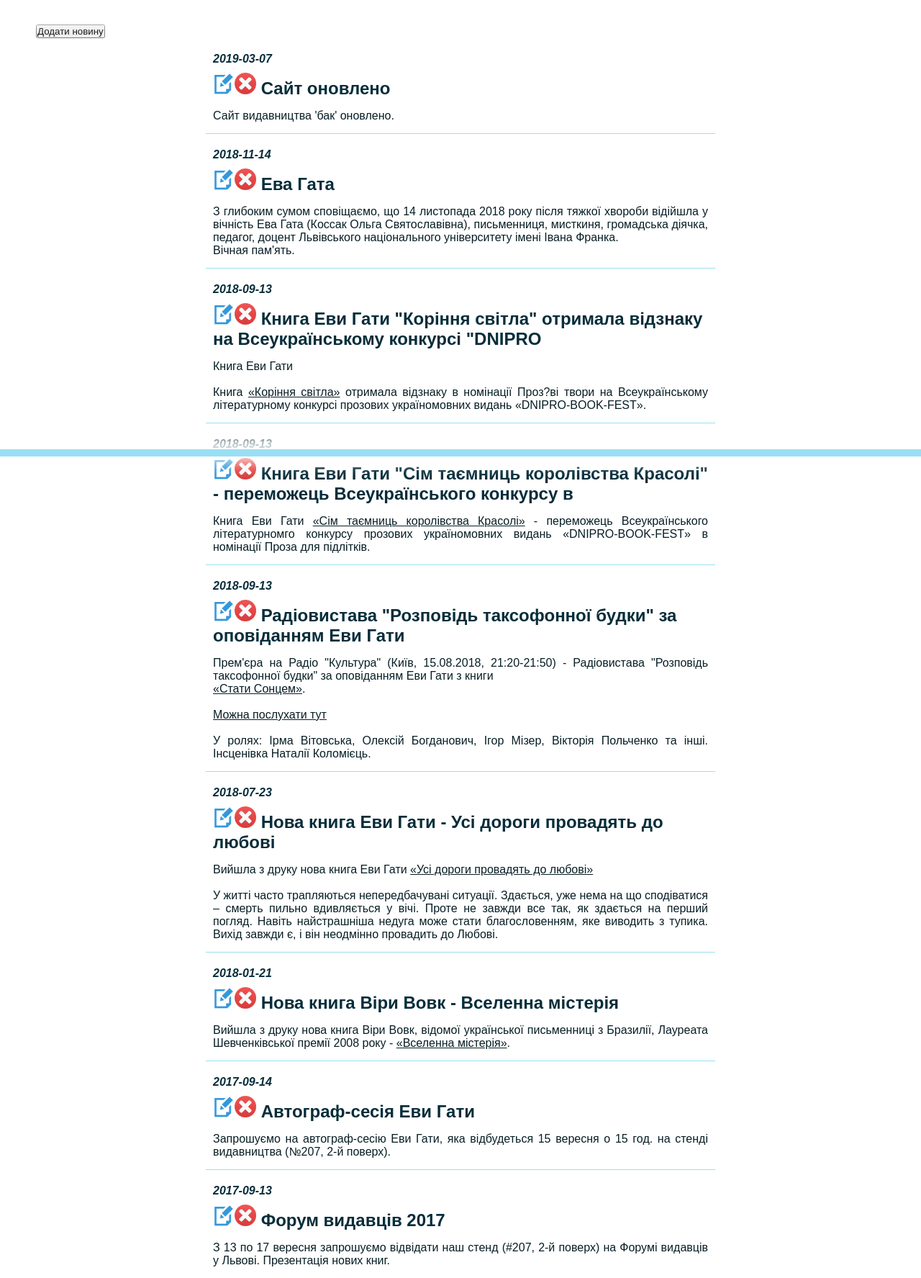
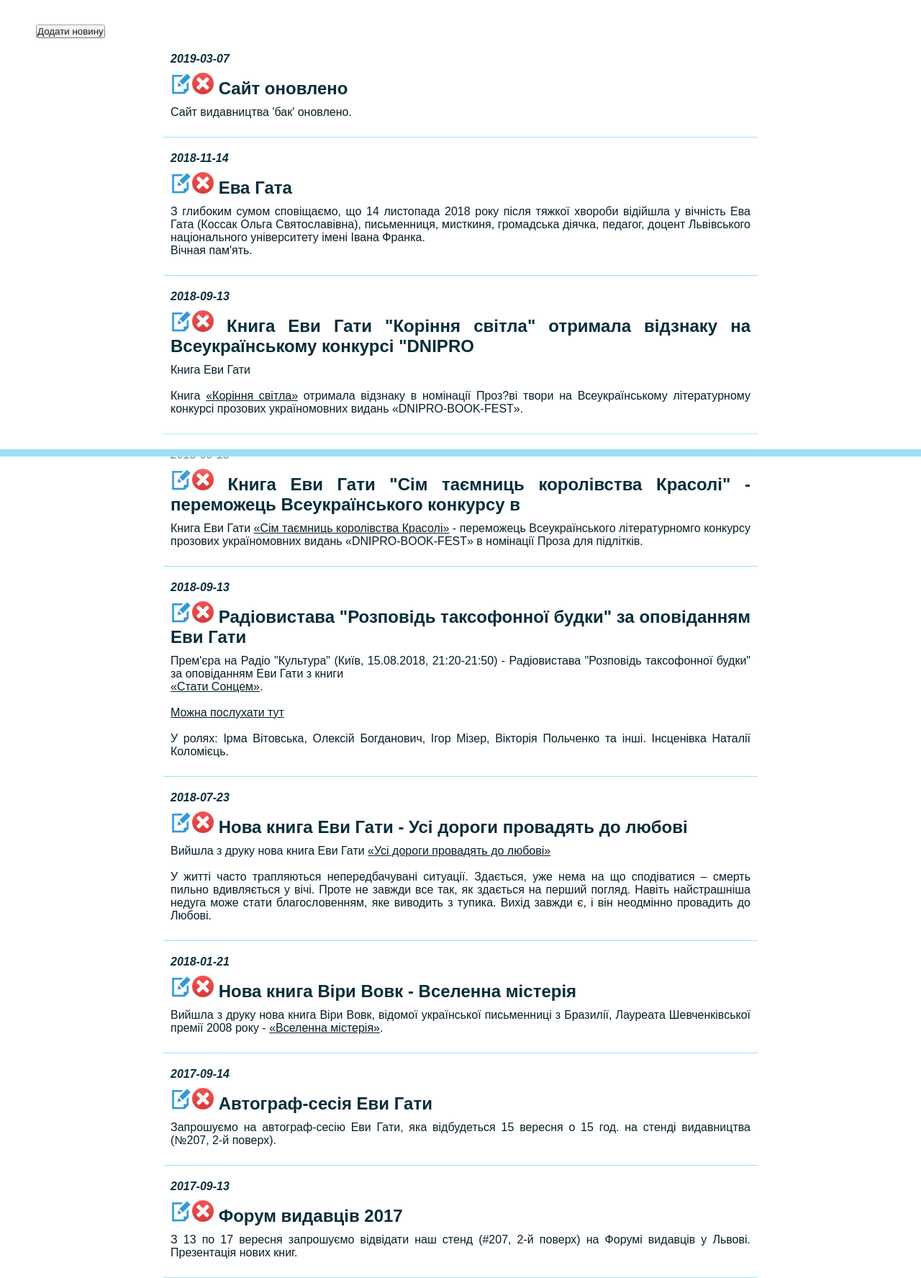
Before and after one commit to Vital-jan/bak, a PHP site: page /news/index.php in a window 1280 px wide. Shown: the part 166-1941 px from the top of the page at 72% size. Run offline with PHP 8.4, Linux system fonts and the light colour scheme; a user stored in the database is signed in; data comes from the database, SQL or seed files in the repository; data that the repository does not hold is empty; style sheets or scripts are compiled from the project's sources.

Commit message:
2019-06-02

```diff
--- a/assets/js/explorer.js
+++ b/assets/js/explorer.js
@@ -559,6 +559,7 @@
                 let opc = start;
                 let opcPlus = (finish - start) / fps; // дельта opacity
                 el.style.opacity = opc;
+                el.style.visibility = 'visible';
                 let interval = setInterval(function() {
 
                   if (start < finish) {
@@ -570,9 +571,11 @@
                   }
 
                   if (finish < start) {
-                        if (opc > finish) {opc += opcPlus}
+                    if (opc > finish) {opc += opcPlus
+                    }
                     else {
                       opc = finish;
+                      if (finish == 0) el.style.visibility = 'hidden'; // прячем элемент, если его opacity в конце == 0
                       clearInterval(interval);
                         }
                     }
@@ -580,3 +583,39 @@
                 el.style.opacity = opc;
                 }, time / fps);
     }
+
+    // -------------------------------------------------------
+    function popUpWindow(text, action, top = 200, time = 1500/* затримка в мс */, color = '#000', bgc = '#FFF', zInd = 999) {
+    // -------------------------------------------------------
+      let id = 'pop-up-window';
+      let el = document.querySelector(`#${id}`);
+      if (!el) {
+          el = document.createElement('div');
+          el.setAttribute('id', id);
+          document.body.appendChild(el);
+          el.addEventListener('click', (event)=>{if (el.style.opacity == 1) fade(el, time * 0.2, 1, 0);})
+          el.addEventListener('mouseleave', (event)=>{if (el.style.opacity == 1) fade(el, time * 0.2, 1, 0);})
+      }
+          el.innerHTML = `<span>${text}</span>`;
+          el.style.opacity = 1;
+          el.style.visibility = 'visible';
+          el.style.position = 'absolute';
+          el.style.top = `${top + window.pageYOffset}px`;
+          el.style.left = '0';
+          el.style.right = '0';
+          el.style.height = '2.5rem';
+          el.style.width = '50%';
+          el.style.margin = 'auto';
+          el.style.color = `${color}`;
+          el.style.backgroundColor = `${bgc}`;
+          el.style.padding = '0.5rem';
+          el.style.textAlign = 'center';
+          el.style.zIndex = `${zInd}`;
+          el.style.borderRadius = `10px`;
+          el.style.border = `1px solid ${color}`;
+          el.style.boxShadow = `4px 4px 5px 2px grey`;
+          let stm = setTimeout(()=>{
+              if (el.style.opacity == 1) fade(el, time * 0.1, 1, 0);
+              if (action) action();
+          }, time * 0.9)
+  }
--- a/assets/styles.css
+++ b/assets/styles.css
@@ -26,13 +26,13 @@
 }
 
 .bak-project #login-button {
-  position: absolute;
+  position: fixed;
   z-index: 1000;
   opacity: 0;
 }
 
 .bak-project #logout-button {
-  position: absolute;
+  position: fixed;
   z-index: 1000;
   margin: 10px;
   padding: 5px;
@@ -252,8 +252,20 @@
 
 .bak-project main .news-item {
   margin: auto;
-  width: 60%;
+  width: 70%;
+  padding-bottom: 10px;
   opacity: 0;
+  display: -webkit-box;
+  display: -ms-flexbox;
+  display: flex;
+  -webkit-box-pack: justify;
+      -ms-flex-pack: justify;
+          justify-content: space-between;
+  -ms-flex-wrap: wrap;
+      flex-wrap: wrap;
+  -ms-flex-line-pack: justify;
+      align-content: space-between;
+  border-bottom: 1px solid #9adff4;
 }
 
 @media (max-width: 992px) {
@@ -270,41 +282,65 @@
 
 .bak-project main .news-item img.news-img {
   height: 8rem;
+  margin-bottom: 10px;
   width: auto;
-  float: right;
   margin-left: 10px;
-  margin-bottom: 20px;
   cursor: pointer;
 }
 
-.bak-project main .news-item img.news-img-large {
-  height: auto;
-  -webkit-box-shadow: 2px 2px 5px 5px gray;
-          box-shadow: 2px 2px 5px 5px gray;
-  max-width: 100%;
-}
-
-.bak-project main .news-header {
-  margin: auto;
+.bak-project main .news-item .news-header {
   font-size: 1.5rem;
   margin-top: 20px;
   padding: 0 10px;
+  width: 100%;
+  text-align: justify;
+  margin-bottom: 10px;
 }
 
-.bak-project main .news-date {
+@media (max-width: 768px) {
+  .bak-project main .news-item .news-header {
+    width: 100%;
+  }
+}
+
+.bak-project main .news-item .news-date {
   display: block;
   font-style: italic;
   font-size: 1rem;
   margin-bottom: 10px;
+  width: 60%;
 }
 
-.bak-project main .news-content {
-  margin: 15px auto;
+.bak-project main .news-item .news-content {
+  width: 60%;
   padding: 0 10px 15px;
   text-align: justify;
   font-size: 1rem;
-  border-bottom: 1px solid #9adff4;
   background-color: #fff;
+}
+
+@media (max-width: 768px) {
+  .bak-project main .news-item .news-content {
+    width: 100%;
+  }
+}
+
+.bak-project main .news-item .news-content.no-picture {
+  width: 100%;
+}
+
+.bak-project main .news-item .news-content.active {
+  height: auto;
+}
+
+.bak-project main img.news-img-large {
+  display: none;
+  height: auto;
+  margin: auto;
+  -webkit-box-shadow: 2px 2px 5px 5px gray;
+          box-shadow: 2px 2px 5px 5px gray;
+  max-width: 100%;
+  max-height: 100%;
 }
 
 .bak-project main .book-right {
--- a/assets/styles.scss
+++ b/assets/styles.scss
@@ -27,12 +27,12 @@
         }
     }
     #login-button {
-        position: absolute;
+        position: fixed;
         z-index: 1000;
         opacity:0;
     }
     #logout-button {
-        position: absolute;
+        position: fixed;
         z-index: 1000;
         margin: 10px;
         padding: 5px;
@@ -201,7 +201,8 @@
         top: 1px;
         margin-right: 5px;
     }
-    .news-item {
+
+    .news-item {// сторінка новини
         margin: auto;
         @media (max-width:992px) {
             width: 80%;
@@ -209,43 +210,65 @@
         @media (max-width:768px) {
             width: 95%;
         }
-        width: 60%;
+        width: 70%;
+        padding-bottom: 10px;
         opacity: 0;
+        display: flex;
+        justify-content: space-between;
+        flex-wrap: wrap;
+        align-content: space-between;
+        border-bottom: 1px solid $nav-bgc;
         img {
             &.news-img {
                 height: 8rem;
+                margin-bottom: 10px;
                 width: auto;
-            float: right;
                 margin-left: 10px;
-            margin-bottom: 20px;
                 cursor: pointer;
             }
-            &.news-img-large {
-                height: auto;
-                box-shadow: 2px 2px 5px 5px gray;
-                max-width: 100%;
         }
-        }
-    }
-    .news-header { // сторінка новини
-        margin: auto;
+        .news-header {
             font-size: 1.5rem;
             margin-top: 20px;
             padding: 0 10px;
+            width: 100%;
+            text-align: justify;
+            margin-bottom: 10px;
+            @media (max-width:768px) {
+                width: 100%;
+            }
         }
         .news-date {
             display: block;
             font-style: italic;
             font-size: 1rem;
             margin-bottom: 10px;
+            width: 60%;
         }
         .news-content {
-        margin: 15px auto;
+            width: 60%;
+            @media (max-width:768px) {
+                width: 100%;
+            }
+            &.no-picture {
+                width: 100%;
+            }
             padding: 0 10px 15px;
             text-align: justify;
             font-size: 1rem;
-        border-bottom: 1px solid $nav-bgc;
             background-color: #fff;
+            &.active {
+                height: auto;
+            }
+        }
+    }
+        img.news-img-large { // малюнок новин збільшений
+            display: none;
+            height: auto;
+            margin: auto;
+            box-shadow: 2px 2px 5px 5px gray;
+            max-width: 100%;
+            max-height: 100%;
     }
 
     .book-right { // список книг для сторінки "книги" та "автори"
--- a/php_ajax/connect.php
+++ b/php_ajax/connect.php
@@ -9,7 +9,7 @@
 
     const ROOTFOLDER = "/bak/";
 
-    const PHP_PATH = '/bak/php_ajax/'; // папка .php файлів та модулю mysqlajax.js
+    define ('PHP_PATH', ROOTFOLDER.'php_ajax/'); // папка .php файлів та модулю mysqlajax.js
 
     // в цій папці повинні знаходитись:
     // connect.php
--- a/php_ajax/mysqlajax.js
+++ b/php_ajax/mysqlajax.js
@@ -35,10 +35,11 @@
   // file - .php файл обработчик запроса
   // [phpPath] - абсолютный путь к php файлу-обработчику ajax-запроса без слеша в конце
 // -------------------------------------------------
+console.log('ajax')
   let data = new FormData;
   data.append('body', query);
   if (phpPath.length > 0) phpPath += '/' + file;
-  fetch(phpPath + file, {
+  fetch(phpPath, {
       method: "POST",
       body: data
     })
@@ -49,7 +50,7 @@
       })
       .then(action)
       .catch(function(error) {
-          alert('Error!' + error)
+          alert('mysqlajax.js error!' + error)
       });
   } // function
 
```
Also changed, not shown: admin/index.php (+5 -6 lines), template/authors_view.php (+7 -10 lines), template/book_view.php (+18 -21 lines), template/contacts_view.php (+4 -7 lines), template/news_view.php (+21 -15 lines), assets/img/news/2.jpg (added), assets/img/news/20.jpg (added), assets/img/news/book.jpg (added), 1 other file. Lines whose indentation alone changed are shown as unchanged.
